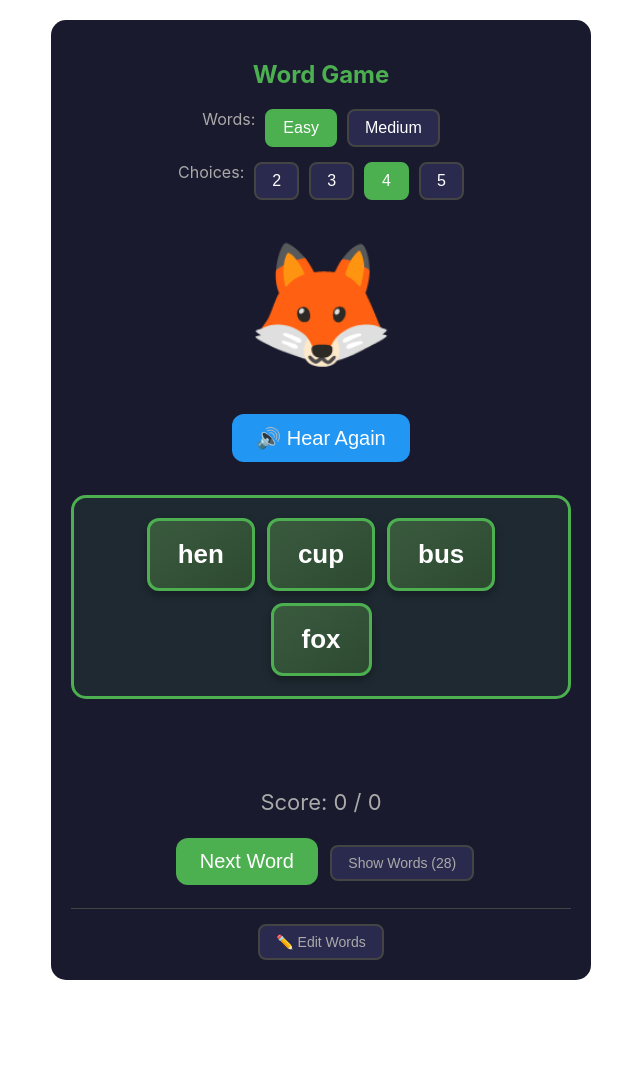
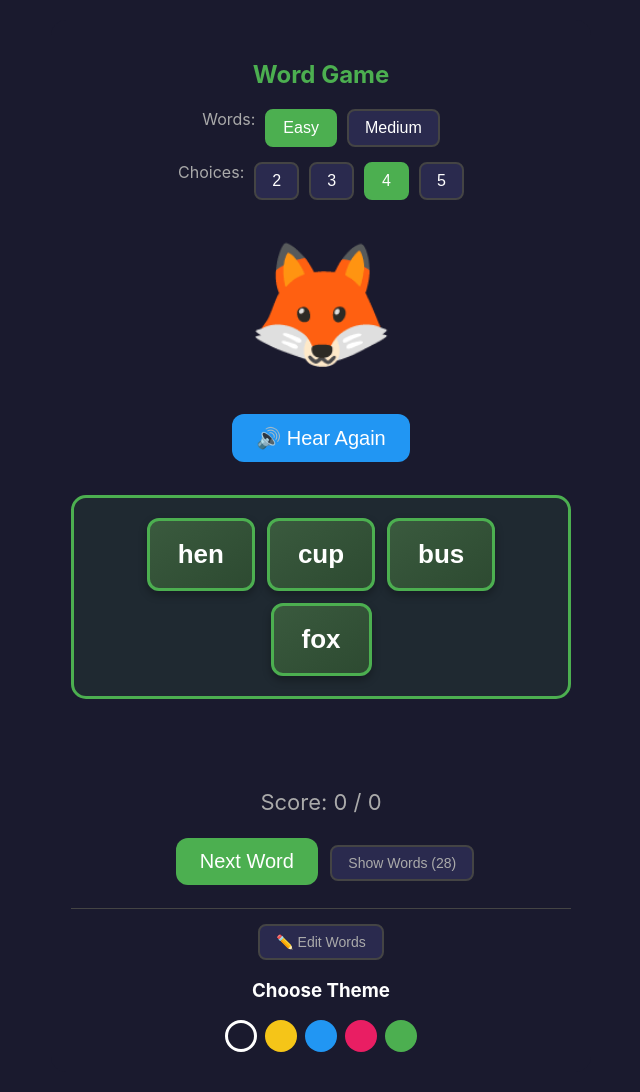
Before and after one commit to cottrell/notes, a Jekyll site: the page built from _posts/2026-01-10-word-game.html, in a window 1280 px wide. Shown: the whole page, without its empty margins (319-959 px from the left). Built offline with Jekyll 4.4.1, drawn with Linux system fonts in a browser that asks for light colours; before the commit the page ends 1000 px from its top, so only the background shows below that.

Commit message:
feat: Add theme selection functionality to word game

```diff
--- a/_posts/2026-01-10-word-game.html
+++ b/_posts/2026-01-10-word-game.html
@@ -340,6 +340,17 @@ title: "Word Game"
                 <button class="edit-btn" onclick="saveWords()">💾 Save</button>
                 <button class="edit-btn" onclick="resetToDefault()">↩ Reset</button>
             </div>
+        </div>
+    </div>
+
+    <div class="color-picker-section">
+        <h3>Choose Theme</h3>
+        <div class="color-picker" id="theme-picker">
+            <button class="color-btn" style="background: #1a1a2e;" data-theme="dark" aria-label="Dark Theme"></button>
+            <button class="color-btn" style="background: #f5c518;" data-theme="yellow" aria-label="Yellow Theme"></button>
+            <button class="color-btn" style="background: #2196F3;" data-theme="blue" aria-label="Blue Theme"></button>
+            <button class="color-btn" style="background: #e91e63;" data-theme="pink" aria-label="Pink Theme"></button>
+            <button class="color-btn" style="background: #4CAF50;" data-theme="green" aria-label="Green Theme"></button>
         </div>
     </div>
 </div>
@@ -700,6 +711,42 @@ function checkAnswer(answer) {
 
 updateWordList();
 nextRound();
+
+// Theme management
+const themePicker = document.getElementById('theme-picker');
+let currentTheme = localStorage.getItem('theme') || 'dark';
+
+function setTheme(themeName) {
+    document.body.className = ''; // Clear existing themes
+    document.body.classList.add(`theme-${themeName}`);
+    localStorage.setItem('theme', themeName);
+    currentTheme = themeName;
+    updateThemeButtons();
+}
+
+function updateThemeButtons() {
+    const buttons = themePicker.querySelectorAll('.color-btn');
+    buttons.forEach(button => {
+        if (button.dataset.theme === currentTheme) {
+            button.classList.add('active');
+        } else {
+            button.classList.remove('active');
+        }
+    });
+}
+
+themePicker.addEventListener('click', (event) => {
+    const target = event.target;
+    if (target.classList.contains('color-btn')) {
+        const theme = target.dataset.theme;
+        if (theme) {
+            setTheme(theme);
+        }
+    }
+});
+
+// Initialize theme on load
+setTheme(currentTheme);
 </script>
 </body>
 </html>
```
